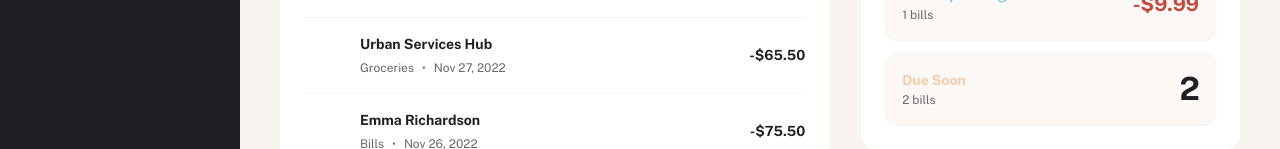
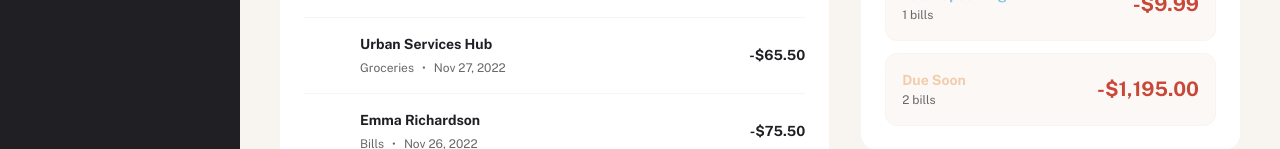
Before and after one commit to joshjonesDEMO/Finance_Dashboard, a Next.js app: page / in a window 1280 px wide. Shown: the part 803-952 px from the top of the page. Built offline with nearby package versions, Linux system fonts and the light colour scheme.

Commit message:
fix(overview): show Due Soon as currency total (JOSH-10)
Recurring Bills Due Soon was rendering the bill count as the large
value; match Paid/Upcoming by summing absolute amounts and formatting
as a negative currency string.

Co-authored-by: joshjonesDEMO <joshjonesDEMO@users.noreply.github.com>

```diff
--- a/components/overview/RecurringBillsCard.tsx
+++ b/components/overview/RecurringBillsCard.tsx
@@ -15,9 +15,13 @@ export function RecurringBillsCard({ data }: RecurringBillsCardProps) {
   const upcomingTotal = sumAmounts(
     upcoming.map((t) => ({ amount: Math.abs(t.amount) })),
   );
+  const dueSoonTotal = sumAmounts(
+    dueSoon.map((t) => ({ amount: Math.abs(t.amount) })),
+  );
 
   const paidDisplay = `-${formatCurrency(paidTotal)}`;
   const upcomingDisplay = `-${formatCurrency(upcomingTotal)}`;
+  const dueSoonDisplay = `-${formatCurrency(dueSoonTotal)}`;
 
   return (
     <Card>
@@ -54,8 +58,8 @@ export function RecurringBillsCard({ data }: RecurringBillsCardProps) {
               {dueSoon.length} bills
             </p>
           </div>
-          <p className="text-preset-1 font-bold tracking-tight text-grey-900">
-            {dueSoon.length}
+          <p className="text-preset-2 font-bold text-secondary-red">
+            {dueSoonDisplay}
           </p>
         </li>
       </ul>
```
Also changed, not shown: 2 other files (tests, documents, lock files or other folders).
